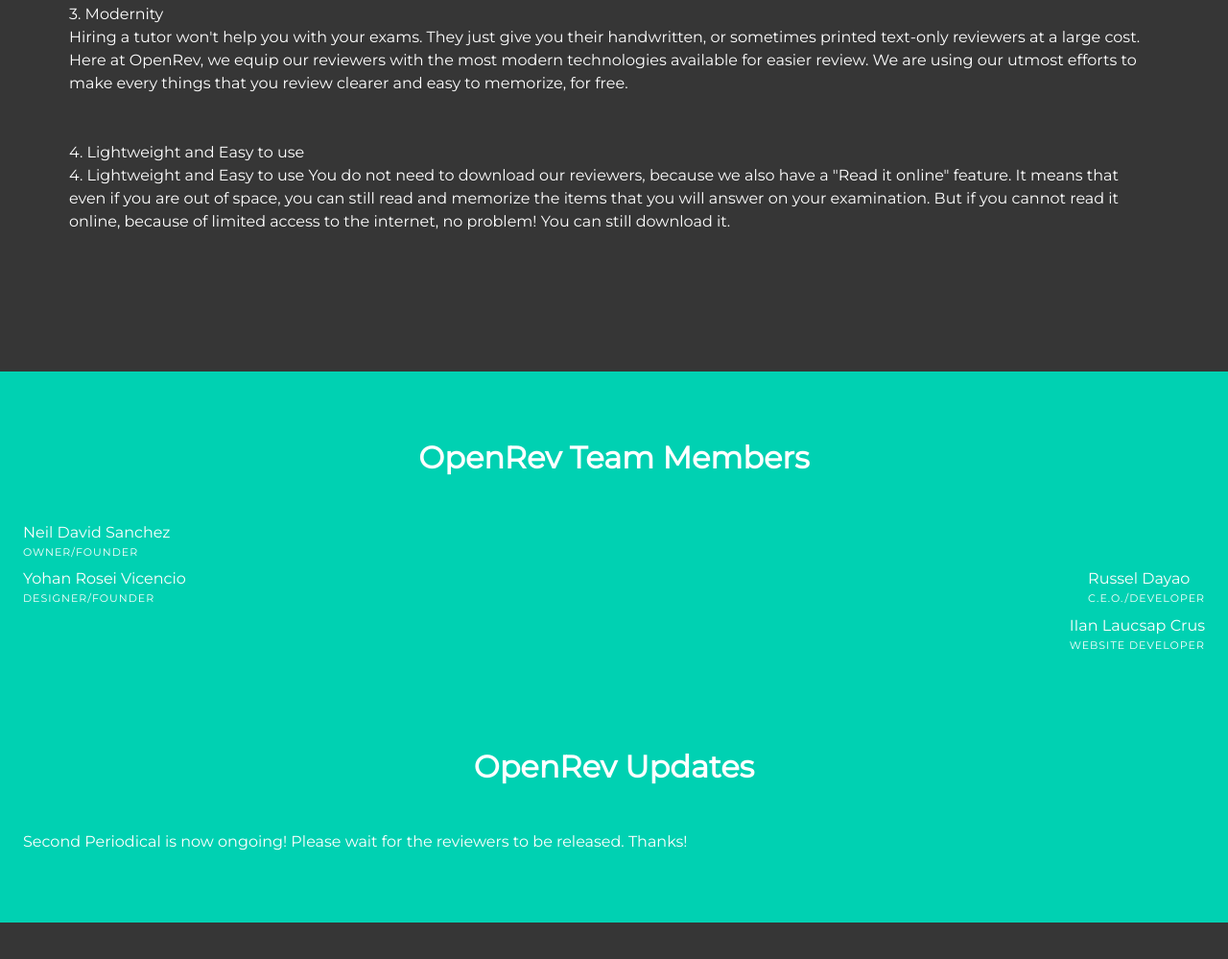
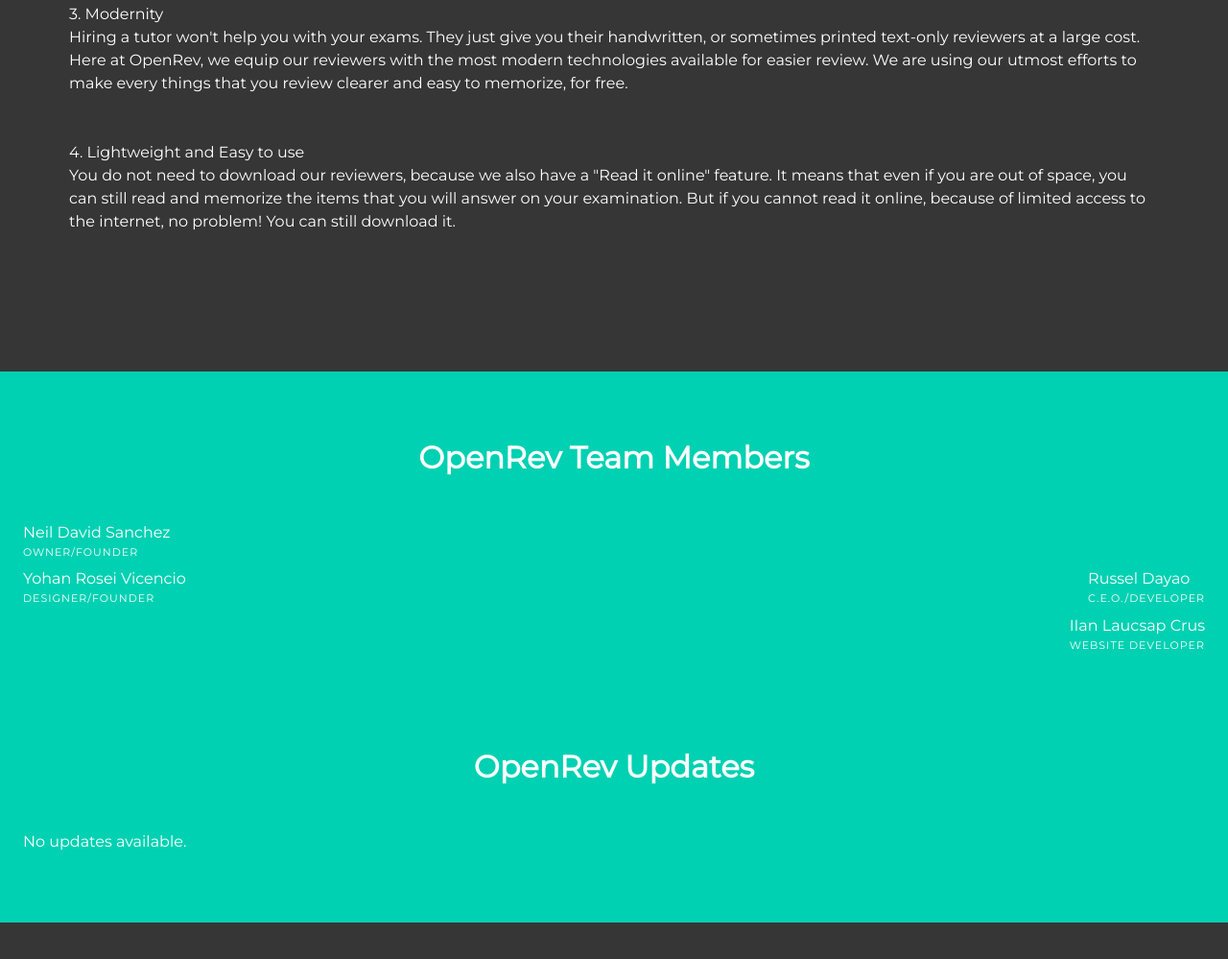
Before and after one commit to 10542hsrif/openrev, a plain HTML site: page index.html in a window 1280 px wide. Shown: the part 1052-2051 px from the top of the page at 96% size. Drawn offline with nearby package versions, Linux system fonts and the light colour scheme.

Commit message:
Add files via upload

```diff
--- a/index.html
+++ b/index.html
@@ -229,7 +229,7 @@ font-size: 1px;
 
        <p class=" mb-6"></p>
        <p class="">4. Lightweight and Easy to use</p>
-       <p>4. Lightweight and Easy to use
+       <p>
 
         You do not need to download our reviewers, because we also have a "Read it online" feature. It means that even if you are out of space, you can still read and memorize the items that you will answer on your examination. But if you cannot read it online, because of limited access to the internet, no problem! You can still download it.
        </p>
@@ -283,7 +283,7 @@ font-size: 1px;
       <p class="title has-text-centered">OpenRev Updates</p>
        <p class=" mb-6"></p>
 
-       <p>Second Periodical is now ongoing! Please wait for the reviewers to be released. Thanks!</p>
+       <p>No updates available.</p>
      </div>
 
     </div>
```
